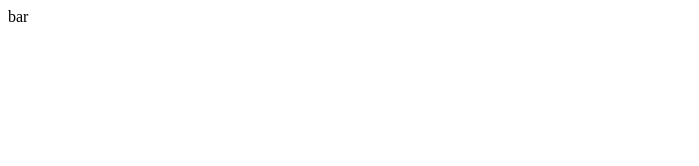
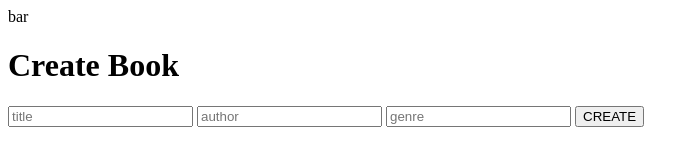
Before and after one commit to acroak/bookapp, a website: page public/index.html in a window 1280 px wide. Shown: the whole page, without its empty margins (0-699 px from the left). Drawn offline with nearby package versions, Linux system fonts and the light colour scheme.

Commit message:
create form added to html, createBook function on app.js started, started router routes

```diff
--- a/public/app.js
+++ b/public/app.js
@@ -2,4 +2,8 @@ const app = angular.module('BookApp', []);
 
 app.controller('MainController', ['$http', function($http) {
    this.foo = 'bar'
+
+   this.createBook = function(){
+     console.log('making a book');
+   }//end createBook function
 }]); //app controller ends here.
--- a/public/index.html
+++ b/public/index.html
@@ -9,5 +9,16 @@
   </head>
   <body ng-controller="MainController as ctrl">
     {{ctrl.foo}}
+    <div class="container">
+      <div class="">
+        <h1>Create Book</h1>
+        <form ng-submit="ctrl.createBook()">
+          <input type="text" placeholder="title" ng-model="ctrl.title"/>
+          <input type="text" placeholder="author" ng-model="ctrl.author"/>
+          <input type="text" placeholder="genre" ng-model="ctrl.genre"/>
+          <input type="submit" value="CREATE"/>
+        </form>
+      </div>
+    </div>
   </body>
 </html>
```
Also changed, not shown: controllers/books.js (+12 -2 lines), server.js (+3 -5 lines).
